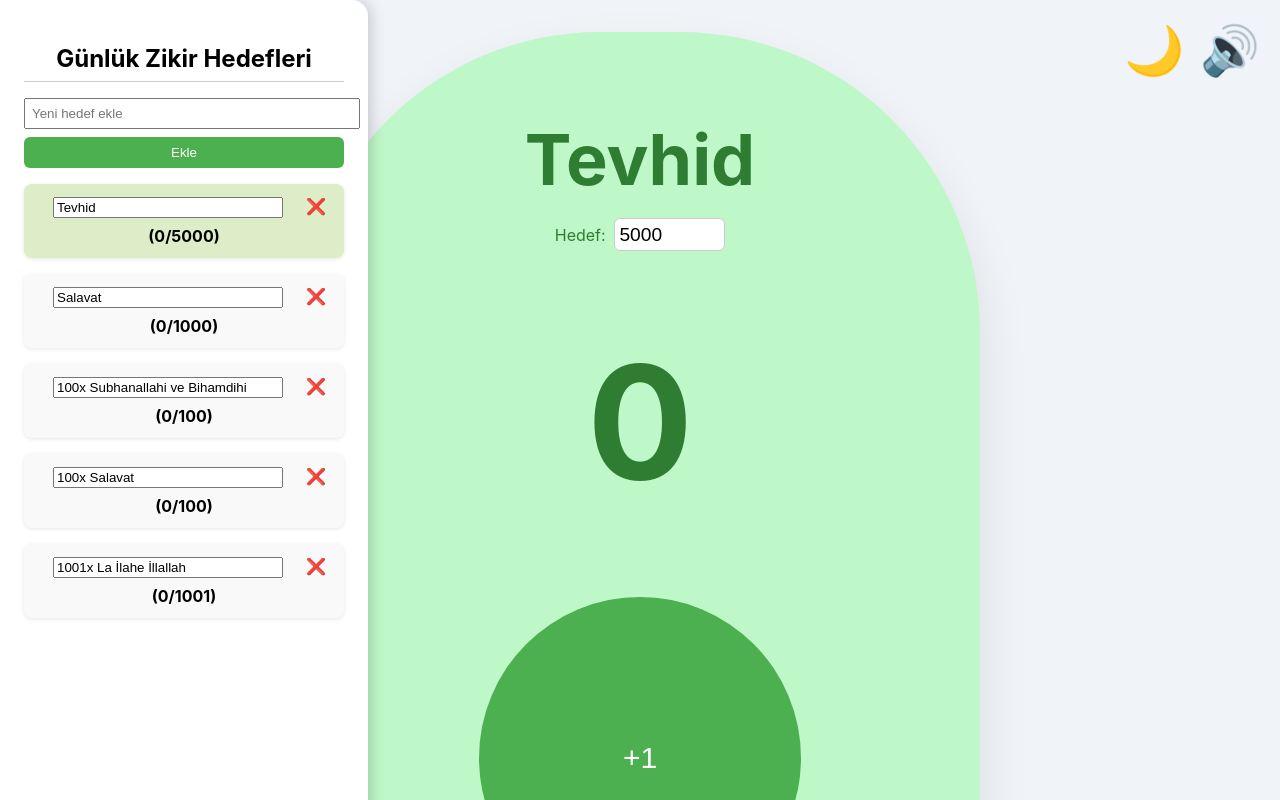
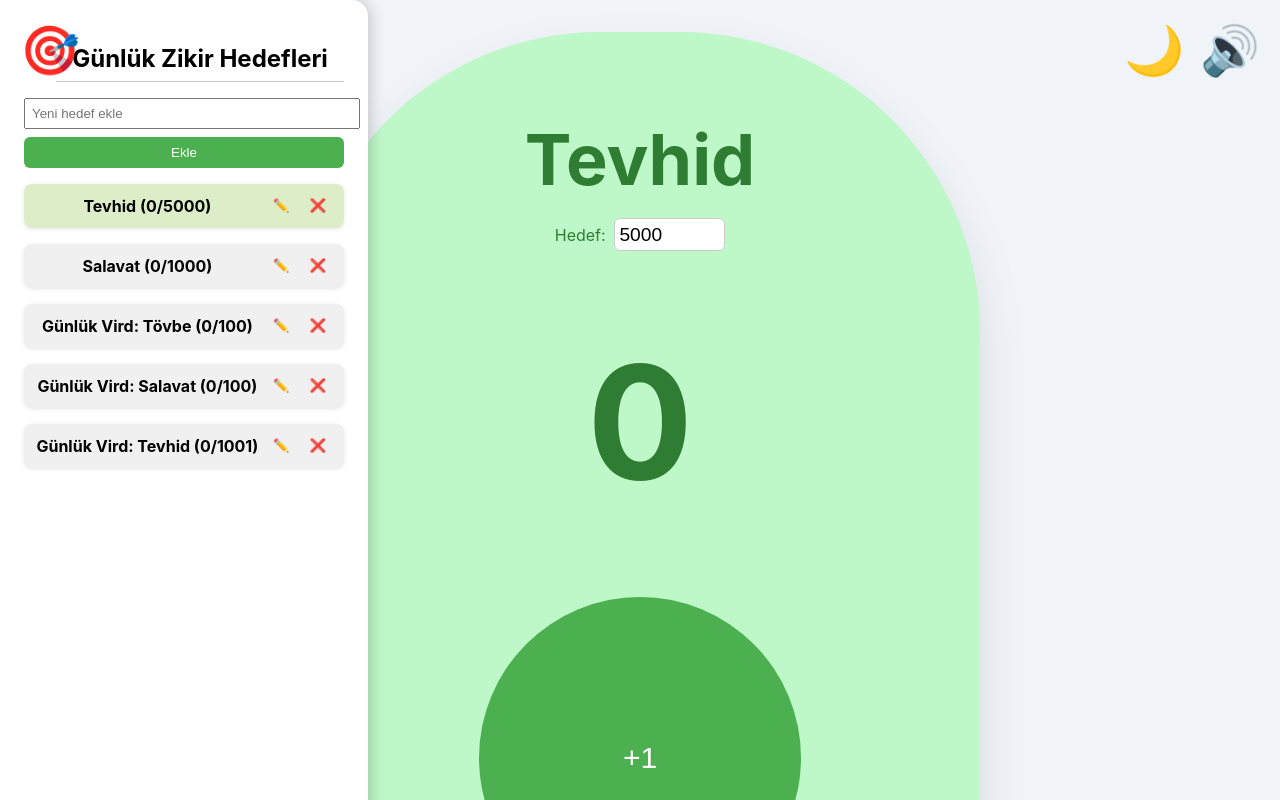
Before and after one commit to edaanuraktan/dhikr-counter, a React (Create React App) app: page / in a window 1280 px wide. Both pictures are taken after a click on the element "Hedefler". Shown: the top 800 px of the page. Built offline with nearby package versions, Linux system fonts and the light colour scheme.

Commit message:
estetik düzenlemeler yapıldı

```diff
--- a/src/components/TargetPanel.jsx
+++ b/src/components/TargetPanel.jsx
@@ -1,4 +1,4 @@
-import React from "react";
+import React, { useState } from "react";
 
 const TargetPanel = ({
   panelOpen,
@@ -14,18 +14,56 @@ const TargetPanel = ({
   increment,
   darkMode
 }) => {
-  if (!panelOpen) return (
+  const [editingId, setEditingId] = useState(null);
+  const [editedText, setEditedText] = useState("");
+
+  const handleEdit = (id, currentText) => {
+    setEditingId(id);
+    setEditedText(currentText);
+  };
+
+  const handleEditSubmit = (id) => {
+    if (editedText.trim() !== "") {
+      updateTargetText(id, editedText.trim());
+    }
+    setEditingId(null);
+  };
+
+  const handleKeyDown = (e) => {
+    if (e.key === "Enter") {
+      if (editingId !== null) {
+        handleEditSubmit(editingId);
+      } else {
+        addTarget();
+      }
+    }
+  };
+
+  const themeBoxStyle = (id) => ({
+    display: "flex",
+    alignItems: "center",
+    justifyContent: "space-between",
+    padding: "0.75rem",
+    backgroundColor: id === selectedId ? (darkMode ? "#33691E" : "#dcedc8") : (darkMode ? "#333" : "#f0f0f0"),
+    color: darkMode ? "#fff" : "#000",
+    borderRadius: "8px",
+    marginBottom: "1rem",
+    boxShadow: "0 1px 4px rgba(0,0,0,0.1)"
+  });
+
+  return (
+    <>
+      {/* 🎯 ikon her zaman görünür */}
       <div style={{
         position: "fixed",
         top: "20px",
         left: "20px",
-      zIndex: 9999
+        zIndex: 9999,
       }}>
-      <span onClick={() => setPanelOpen(true)} title="Hedefler" style={{ cursor: "pointer", fontSize: "3rem" }}>🎯</span>
+        <span onClick={() => setPanelOpen(!panelOpen)} title="Hedefler" style={{ cursor: "pointer", fontSize: "3rem" }}>🎯</span>
       </div>
-  );
 
-  return (
+      {panelOpen && (
         <div style={{
           position: "fixed",
           left: 0,
@@ -41,17 +79,51 @@ const TargetPanel = ({
           borderTopRightRadius: "16px",
           borderBottomRightRadius: "16px"
         }}>
-      <h2 style={{ fontSize: "1.5rem", marginBottom: "1rem", borderBottom: "1px solid #ccc", paddingBottom: "0.5rem" }}> Günlük Zikir Hedefleri</h2>
-      <input value={newTargetText} onChange={e => setNewTargetText(e.target.value)} placeholder="Yeni hedef ekle" style={{ padding: 6, width: "100%", marginBottom: "0.5rem" }} />
-      <button onClick={addTarget} style={{ width: "100%", padding: "0.5rem", backgroundColor: "#4caf50", color: "white", border: "none", borderRadius: 6 }}>Ekle</button>
+          <h2 style={{ fontSize: "1.5rem", marginBottom: "1rem", marginLeft: "2rem", borderBottom: "1px solid #ccc", paddingBottom: "0.5rem" }}>
+                Günlük Zikir Hedefleri
+          </h2>
+
+          <input
+            value={newTargetText}
+            onChange={e => setNewTargetText(e.target.value)}
+            onKeyDown={handleKeyDown}
+            placeholder="Yeni hedef ekle"
+            style={{ padding: 6, width: "100%", marginBottom: "0.5rem" }}
+          />
+          <button
+            onClick={addTarget}
+            style={{
+              width: "100%",
+              padding: "0.5rem",
+              backgroundColor: "#4caf50",
+              color: "white",
+              border: "none",
+              borderRadius: 6
+            }}>
+            Ekle
+          </button>
+
           <ul style={{ listStyle: "none", padding: 0, marginTop: "1rem" }}>
             {targets.map(t => (
-          <li key={t.id} style={{ marginBottom: "1rem", padding: "0.75rem", backgroundColor: t.id === selectedId ? "#dcedc8" : "#f9f9f9", borderRadius: "8px", boxShadow: "0 1px 4px rgba(0,0,0,0.1)" }}>
-            <input value={t.text} onChange={e => updateTargetText(t.id, e.target.value)} style={{ width: "75%", marginBottom: "0.5rem" }} />
-            <button onClick={() => removeTarget(t.id)} style={{ float: "right", background: "none", border: "none", fontSize: "1rem" }}>❌</button>
-            <div onClick={() => setSelectedId(t.id)} style={{ cursor: "pointer", fontWeight: "bold" }}>({t.count}/{t.goal})</div>
+              <li key={t.id} style={themeBoxStyle(t.id)}>
+                <div style={{ width: "100%" }}>
+                  {editingId === t.id ? (
+                    <input
+                      value={editedText}
+                      autoFocus
+                      onChange={(e) => setEditedText(e.target.value)}
+                      onBlur={() => handleEditSubmit(t.id)}
+                      onKeyDown={(e) => e.key === "Enter" && handleEditSubmit(t.id)}
+                      style={{ width: "100%", padding: 4 }}
+                    />
+                  ) : (
+                    <div onClick={() => setSelectedId(t.id)} style={{ cursor: "pointer", fontWeight: "bold" }}>
+                      {t.text} ({t.count}/{t.goal})
+                    </div>
+                  )}
+
                   {t.subgoals && (
-              <ul>
+                    <ul style={{ marginTop: "0.5rem", paddingLeft: "1rem" }}>
                       {t.subgoals.map((s, i) => (
                         <li key={i} onClick={() => { setSelectedId(t.id); increment(i); }} style={{ cursor: "pointer", padding: "0.2rem 0" }}>
                           {s.text} ({s.count}/{s.amount})
@@ -59,10 +131,39 @@ const TargetPanel = ({
                       ))}
                     </ul>
                   )}
+                </div>
+                <div style={{ display: "flex", gap: "0.5rem", marginLeft: "0.5rem" }}>
+                  {editingId === t.id ? (
+                    <button
+                      onClick={() => handleEditSubmit(t.id)}
+                      title="Kaydet"
+                      style={{ background: "none", border: "none", cursor: "pointer", color: "lightgreen", fontSize: "1.2rem" }}
+                    >
+                      ✅
+                    </button>
+                  ) : (
+                    <button
+                      onClick={() => handleEdit(t.id, t.text)}
+                      title="Düzenle"
+                      style={{ background: "none", border: "none", cursor: "pointer" }}
+                    >
+                      ✏️
+                    </button>
+                  )}
+                  <button
+                    onClick={() => removeTarget(t.id)}
+                    title="Sil"
+                    style={{ background: "none", border: "none", cursor: "pointer" }}
+                  >
+                    ❌
+                  </button>
+                </div>
               </li>
             ))}
           </ul>
         </div>
+      )}
+    </>
   );
 };
 
--- a/src/screens/HomeScreen.jsx
+++ b/src/screens/HomeScreen.jsx
@@ -8,9 +8,9 @@ const todayKey = new Date().toISOString().split("T")[0];
 const defaultTargets = [
   { id: "tevhid", text: "Tevhid", goal: 5000, count: 0 },
   { id: "salavat", text: "Salavat", goal: 1000, count: 0 },
-  { id: "subhanallahi", text: "100x Subhanallahi ve Bihamdihi", goal: 100, count: 0 },
-  { id: "salavat-2", text: "100x Salavat", goal: 100, count: 0 },
-  { id: "tevhid-2", text: "1001x La İlahe İllallah", goal: 1001, count: 0 },
+  { id: "subhanallahi", text: "Günlük Vird: Tövbe", goal: 100, count: 0 },
+  { id: "salavat-2", text: "Günlük Vird: Salavat", goal: 100, count: 0 },
+  { id: "tevhid-2", text: "Günlük Vird: Tevhid", goal: 1001, count: 0 },
 ];
 
 const HomeScreen = () => {
```
Lines whose indentation alone changed are shown as unchanged.
